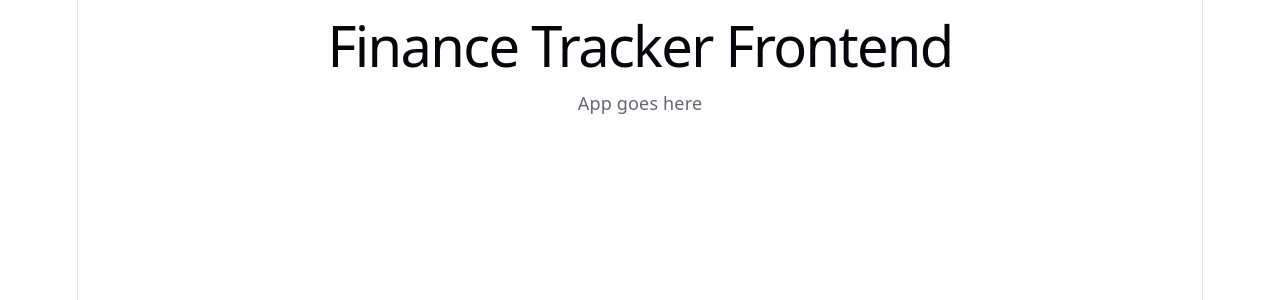
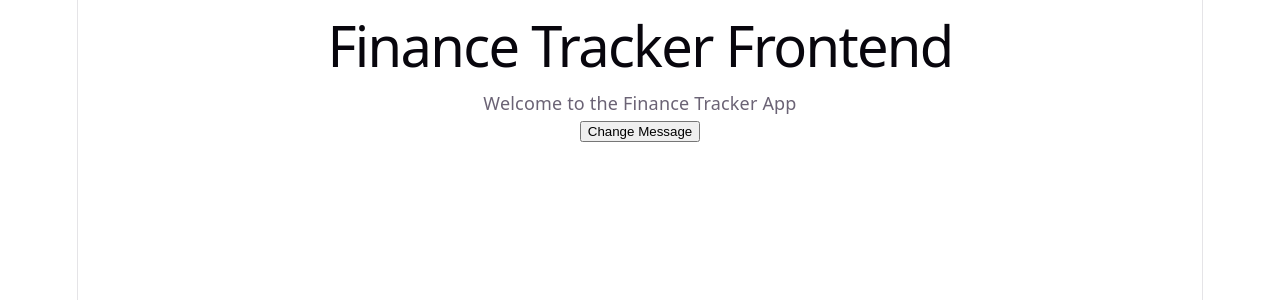
Before and after one commit to 00santi/finance_tracker, a React (Vite) app in the folder frontend/: page / in a window 1280 px wide. Shown: the top 300 px of the page. Built offline with nearby package versions, Linux system fonts and the light colour scheme.

Commit message:
small frontend changes

```diff
--- a/frontend/src/App.tsx
+++ b/frontend/src/App.tsx
@@ -1,12 +1,29 @@
-import React from 'react';
-//import './App.css'
+import React, {useState} from 'react';
+
+//import './App.css';
 
 function App() {
+    const [message, setMessage] = useState('Welcome to the Finance Tracker App');
+
+    const [_, setClicks] = useState(0);
+
+    const handleClick = () => {
+        setClicks(prev => {
+            const newClicks = prev + 1;
+            if (newClicks === 1)
+                setMessage('Button Clicked');
+            else
+                setMessage(`Button Clicked ${newClicks} times`);
+
+            return newClicks;
+        })
+    };
     return (
         <div className="App">
             <header className="App-header">
                 <h1>Finance Tracker Frontend</h1>
-          <p>App goes here</p>
+                <p>{message}</p>
+                <button onClick={handleClick}>Change Message</button>
             </header>
         </div>
     )
```
Also changed, not shown: 1 other file (tests, documents, lock files or other folders). Lines whose indentation alone changed are shown as unchanged.
